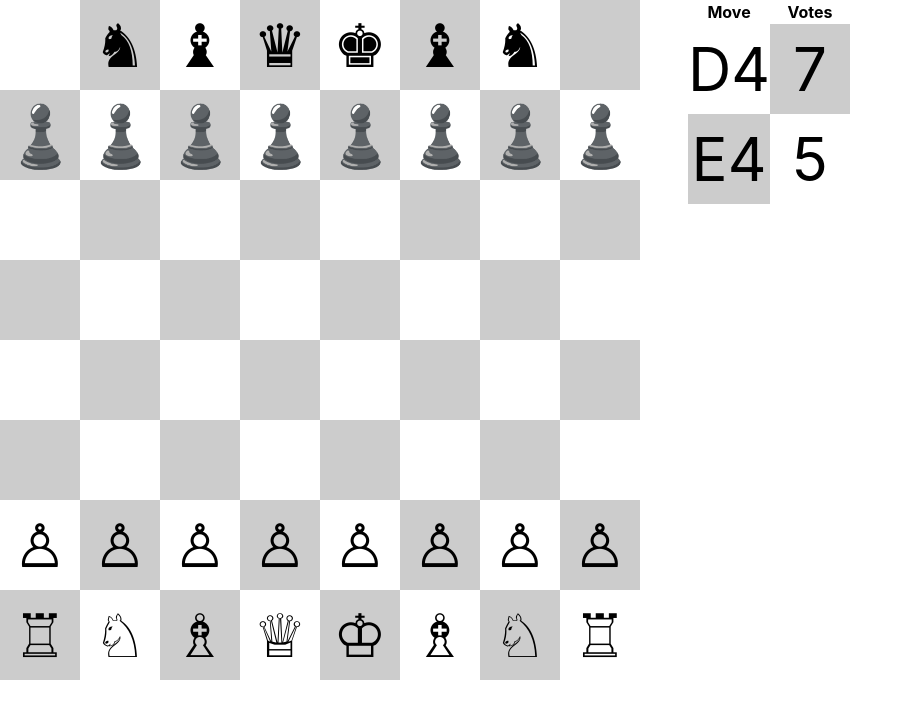
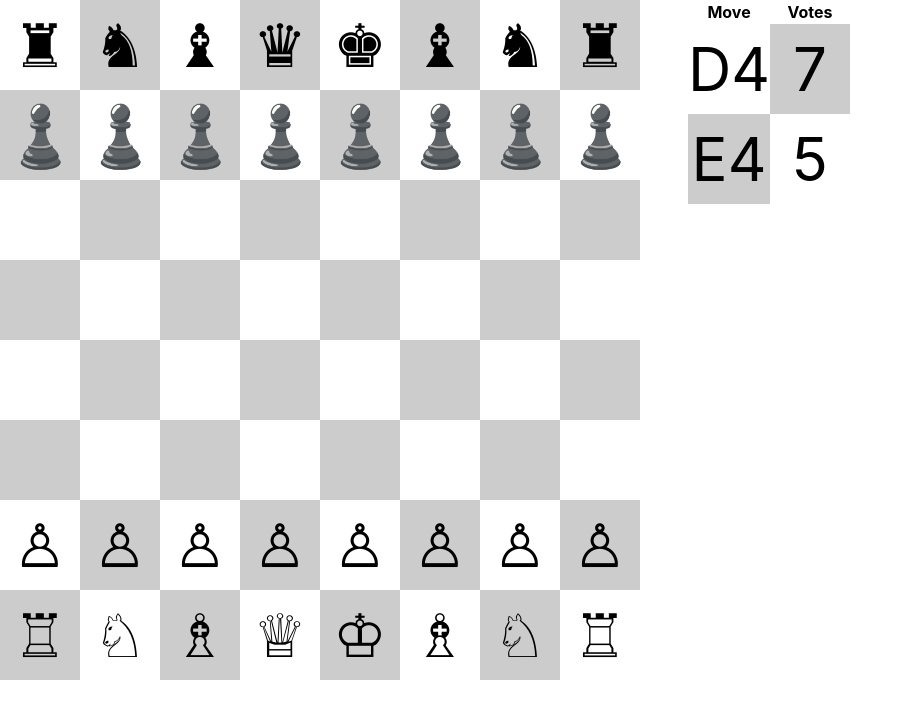
Before and after one commit to dunbarchara/rc-chess, a React (Vite) app in the folder frontend/: page / in a window 1280 px wide. Shown: the top 718 px of the page, without its empty margins (0-913 px from the left). Built offline with nearby package versions, Linux system fonts and the light colour scheme.

Commit message:
oh js, never change

```diff
--- a/frontend/src/Board.tsx
+++ b/frontend/src/Board.tsx
@@ -29,6 +29,6 @@ function boardRow(row: (PieceKind | undefined)[]) {
 
 function boardPiece(piece: (PieceKind | undefined)) {
   return <td>
-    {piece ? <Piece piece={piece}></Piece> : undefined}
+    {piece !== undefined ? <Piece piece={piece}></Piece> : undefined}
   </td>;
 }
```
